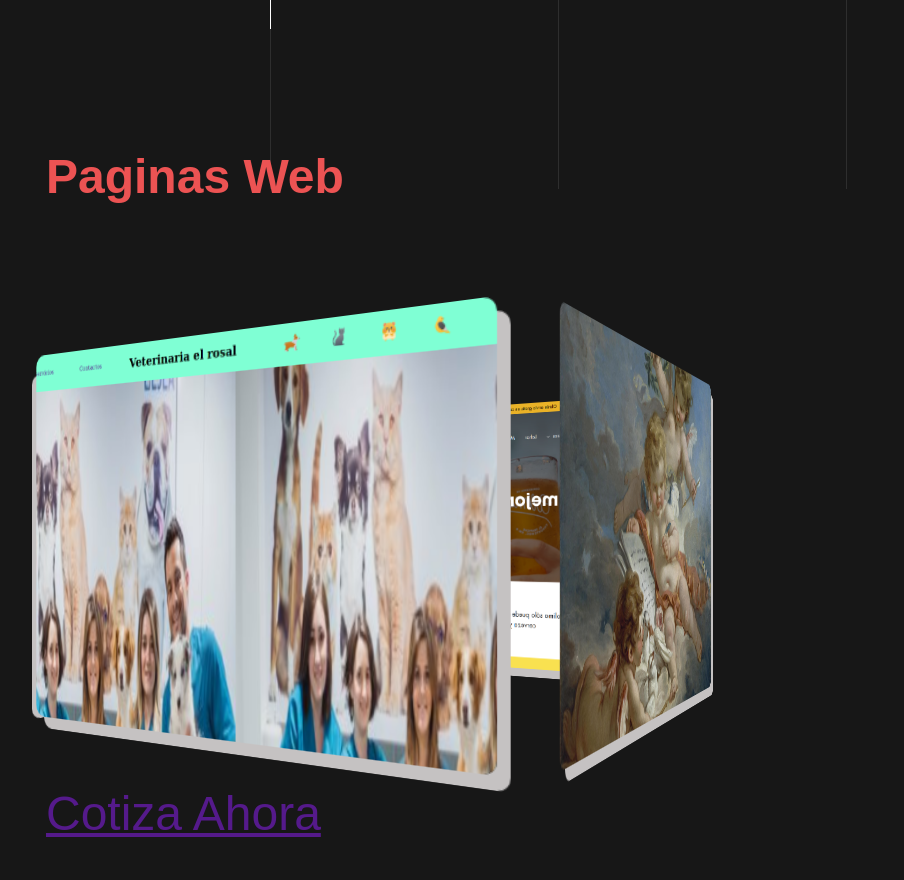
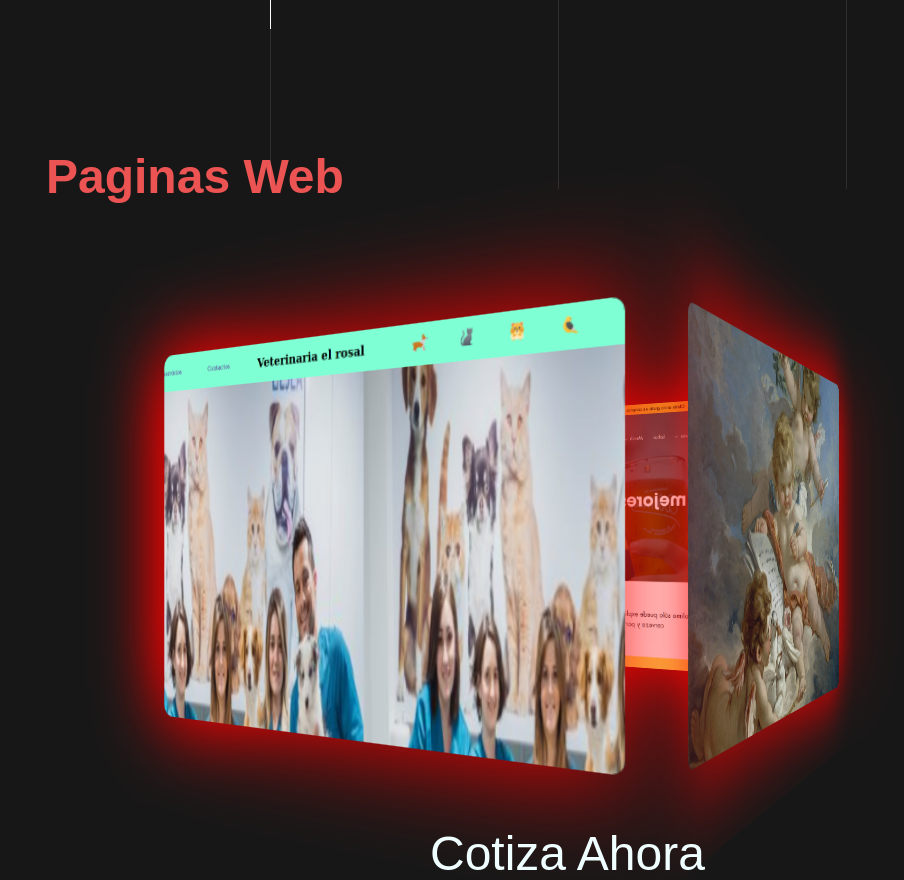
Before and after one commit to Santycadavid10/websolution, a plain HTML site: page barra.html in a window 1280 px wide. Shown: the part 1480-2360 px from the top of the page, without its empty margins (82-986 px from the left). Before the commit the page ends 2333 px from the top, so only its background shows below. Drawn offline with Linux system fonts and the light colour scheme.

Commit message:
Add files via upload

```diff
--- a/barra.html
+++ b/barra.html
@@ -50,8 +50,8 @@
     <a style="--i:3" href="./mascotas.html"><img src="./imagenes/captura.png" ></a>
     <a style="--i:4" href=""><img src="./imagenes/fondoBody.jpg" ></a>
   </div>
-  <div id="Cotiza">
-    <a href="">Cotiza Ahora</a>
+  <div>
+    <a href="" id="Cotiza">Cotiza Ahora</a>
   </div>
 </section>
   <div class="lines">
--- a/style.css
+++ b/style.css
@@ -210,6 +210,7 @@ nav{
   top: 60vh;
   left: 10vw;
   width: 80svw;
+  z-index: -40;
 
 }
 #paginasweb h2{
@@ -221,11 +222,12 @@ nav{
 .box{
   position: relative;
   top: 20vh;
-  left: 10vw;
+  left: 20vw;
   height: 40vh;
   width:35vw;
   transform-style: preserve-3d;
   animation: animate 30s linear infinite;
+
 }
 
 @keyframes animate {
@@ -260,13 +262,17 @@ nav{
   object-fit: cover;
   border-radius: 10px;
   box-shadow: 10px 10px #c5c2c2;
+  z-index: -20;
+  box-shadow: 0 0 80px red;
 }
 
 #Cotiza{
   position: relative;
-  top: 30vh;
-  justify-self: center;
+  top: 35vh;
+  left: 30vw;
   text-decoration: none;
+  color: azure;
   font-size: 3rem;
 
+
 }
```
